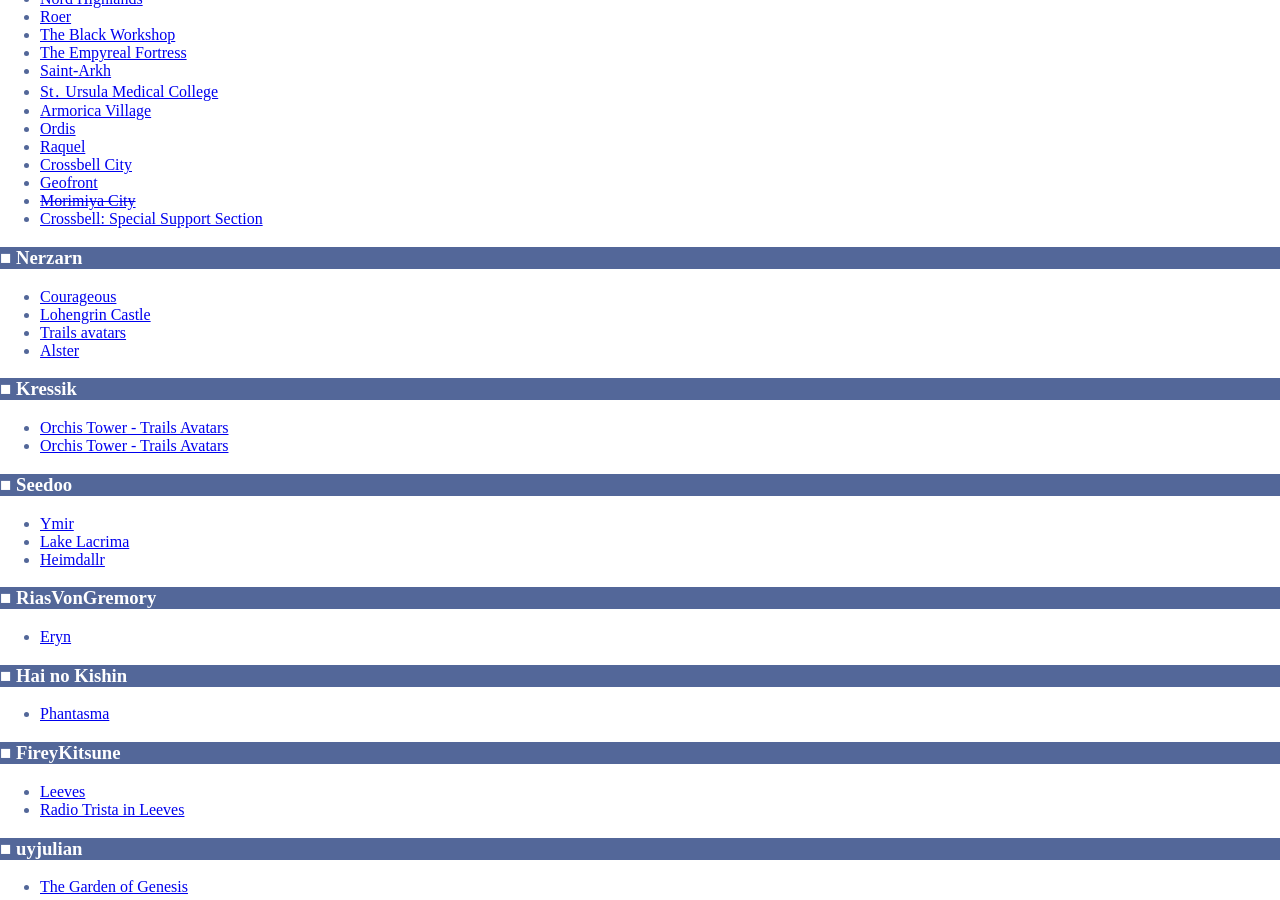
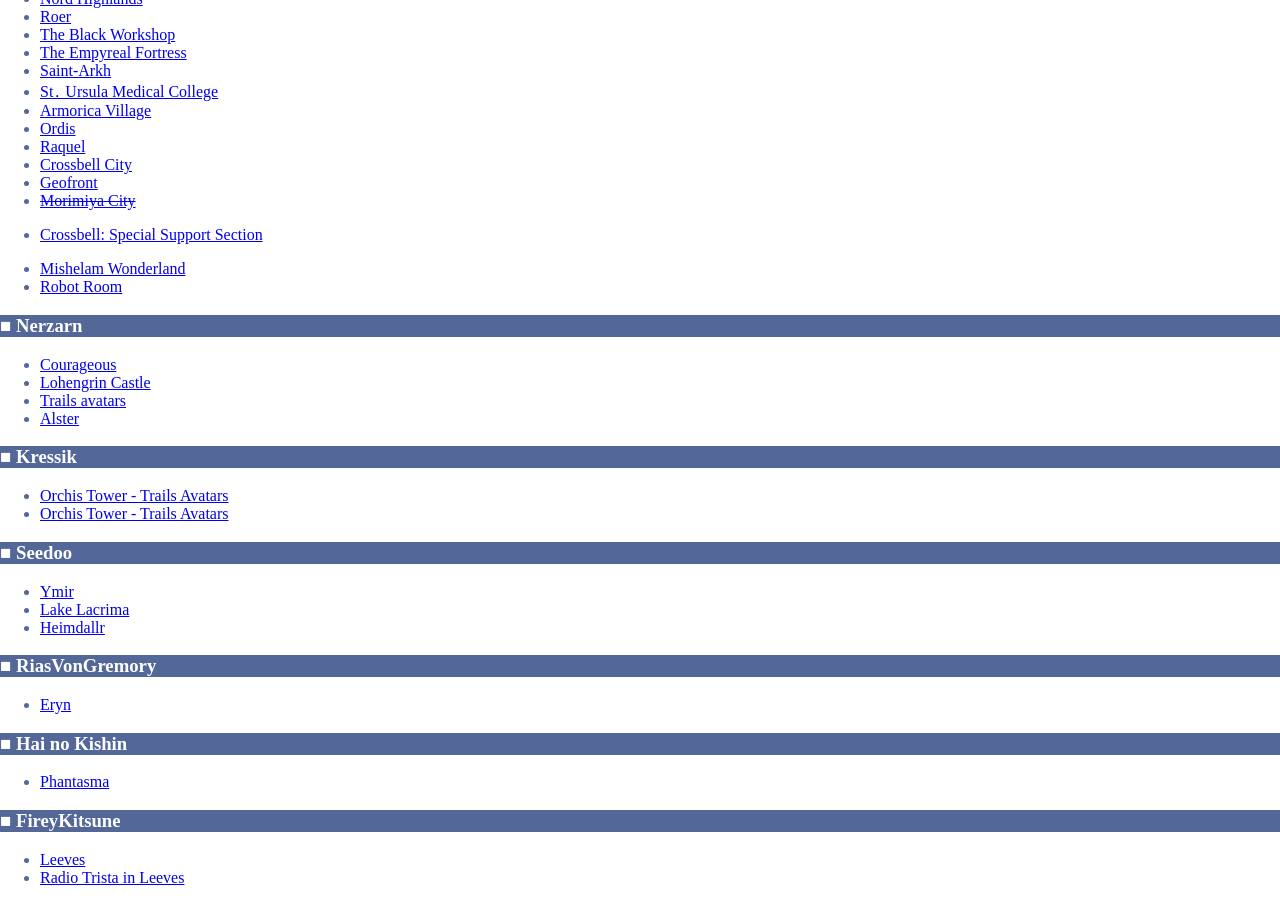
Before and after one commit to Trails-Into-VR/Trails-Into-VR.github.io, a Jekyll site: the page built from index.md, in a window 1280 px wide and 900 px high, scrolled down 701 px. Built offline with Jekyll 4.4.1, drawn with Linux system fonts in a browser that asks for light colours.

Commit message:
World update

```diff
--- a/index.md
+++ b/index.md
@@ -48,6 +48,9 @@ Crossed out links are in the process of being re-uploaded.
 * [~~Morimiya City~~](https://vrchat.com/home/launch?worldId=wrld_325fbd5f-65df-45a3-b974-68c22d6aadd0)
 * [Crossbell: Special Support Section](https://vrchat.com/home/launch?worldId=wrld_bef56c51-1308-497f-8d32-4ae3e0bce9fe)
 
+* [Mishelam Wonderland](https://vrchat.com/home/launch?worldId=wrld_4903d1a9-43e0-4eb6-b199-fcef57388989)
+* [Robot Room](https://vrchat.com/home/launch?worldId=wrld_00f54b9f-b4e3-4fa5-bb62-757865efb9c0)
+
 ### Nerzarn
 * [Courageous](https://vrchat.com/home/launch?worldId=wrld_1e0e204d-1145-4df9-8560-6d92c4fbffe3)
 * [Lohengrin Castle](https://vrchat.com/home/launch?worldId=wrld_615beb64-4820-411c-85b5-d1dedbfcbb7f)
```
